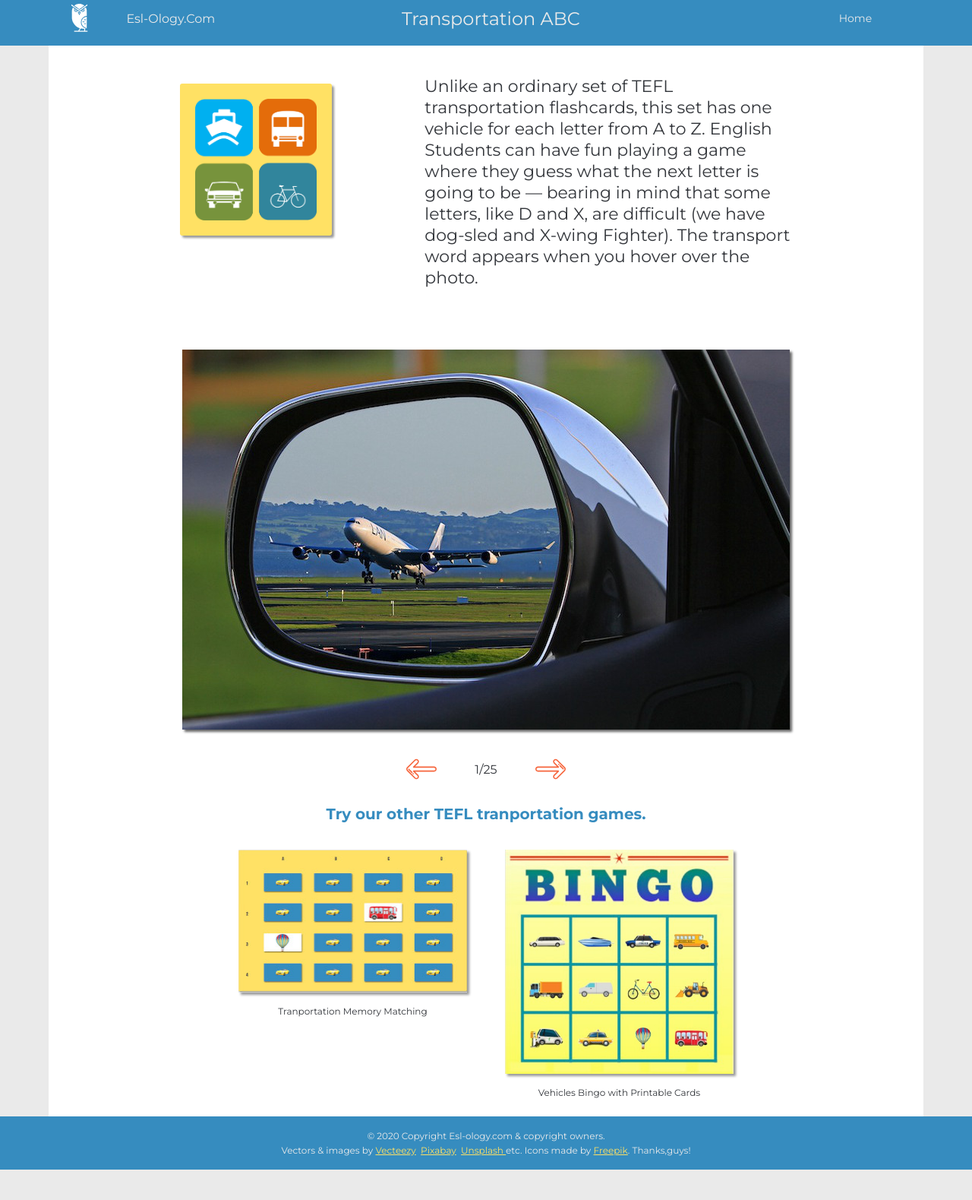
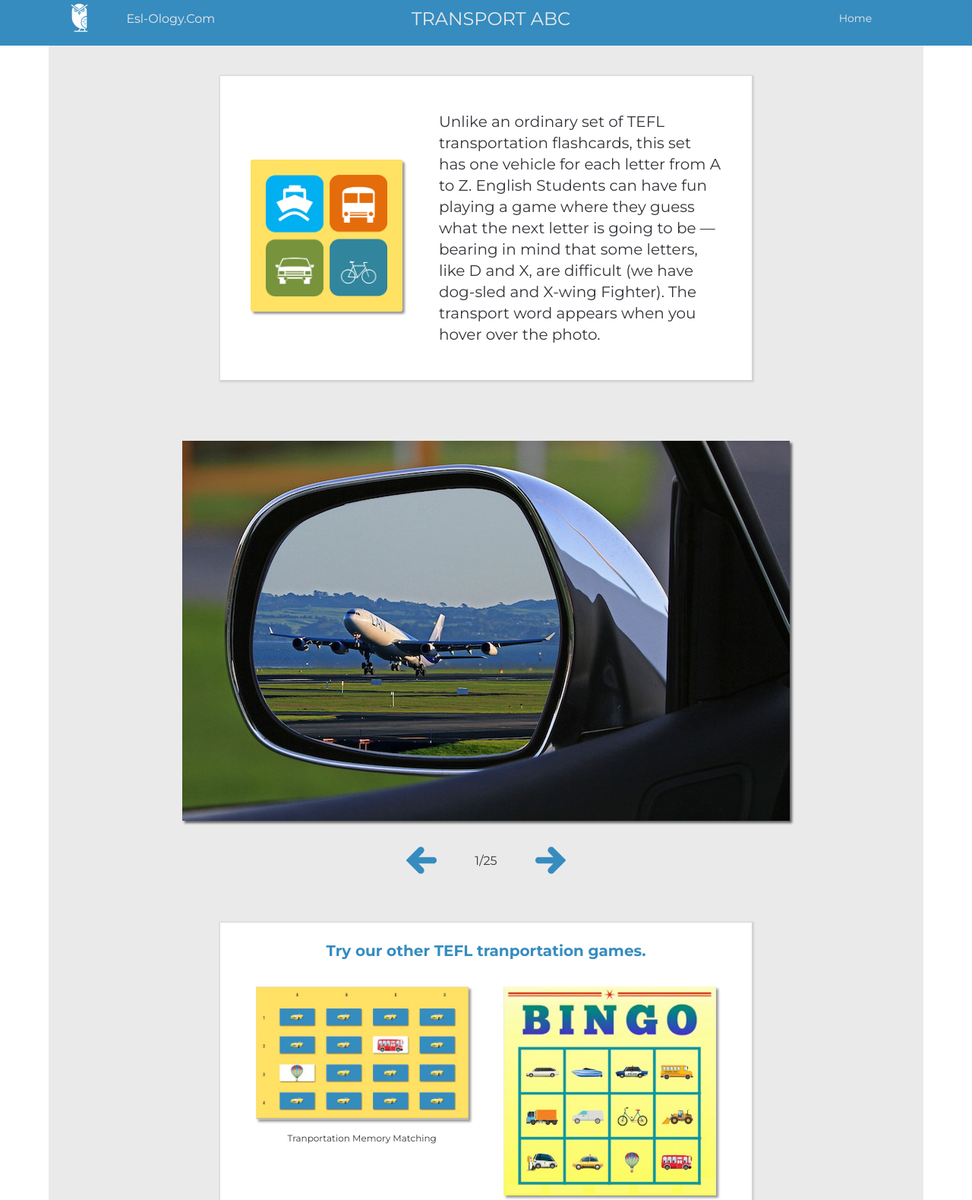
Before and after one commit to Dugsteer/Transport-Alphabet, a website: page index.html in a window 1280 px wide. Shown: the part 10-1589 px from the top of the page at 76% size. Before the commit the page ends 1549 px from the top, so only its background shows below. Drawn offline with Linux system fonts and the light colour scheme; files whose address does not match are found by name.

Commit message:
Added better buttons

```diff
--- a/index.html
+++ b/index.html
@@ -6,6 +6,9 @@
     <meta name="description" content="Fun, free  online transportation alphabet flashcards for learning English">
     <meta name="keywords" content="Transportation flashcards vehicles online">
     <title>Transportation A to Z Photo Flashcards</title>
+    <link rel="icon" type="image/png"
+    href="favicon.png";
+  />
     <link rel="stylesheet" href="./css/styles.css">
 </head>
 <body>
@@ -18,7 +21,7 @@
           </svg>    </a>
         <h3 class="nav-bar__title">Esl-Ology.Com</h3>
         <div class="nav-bar__title-page">
-      <span class="nav-bar__title-page-main" id="pageTitle">Transportation ABC</span>
+      <span class="nav-bar__title-page-main" id="pageTitle">TRANSPORT ABC</span>
     </div>
     <div class="nav-bar__links">
       <a href="index.html" class="nav-bar__link link3">Home</a>
@@ -46,15 +49,14 @@
       </div>
 
       <div class="buttons">
-        <svg class="buttons__icon" onclick="goBackwards()">
-            <use xlink:href="sprite2.svg#left-arrow">
-            </use>
-          </svg>
+        <div class="buttons__icon" onclick="goBackwards()">
+        <img class="buttons__icon-img arrow1" src="img/right-arrow.png" alt="">
+      </div>
         <p class="count" id="count">2/20</p>
-        <svg class="buttons__icon"  onclick="goForwards()">
-            <use xlink:href="sprite2.svg#right-arrow">
-            </use>
-          </svg>
+        <div class="buttons__icon" onclick="goForwards()">
+        <img class="buttons__icon-img arrow2" src="img/right-arrow.png" alt="">
+        </div>
+
     </div>
   </div>
 
@@ -94,10 +96,10 @@
           <p>© 2020 Copyright Esl-ology.com & copyright owners.</p>
           <p>Vectors & images
       by <a href="https://www.vecteezy.com">Vecteezy</a>&nbsp&nbsp<a href="https://pixabay.com">Pixabay</a>&nbsp&nbsp<a
-        href="https://unsplash.com">Unsplash </a>etc. Icons made by  <a href="https://www.flaticon.com/authors/freepik" title="Freepik">Freepik</a>. Thanks,guys!</p>
+        href="https://unsplash.com">Unsplash </a>. Icons made by <a href="https://icon54.com/" title="Pixel perfect">Pixel perfect</a> from <a href="https://www.flaticon.com/" title="Flaticon"> www.flaticon.com</a> Thanks,guys!</p>
     </div>
     </footer>
-    <div class="hidden">
+    <div class="hidden"><img src="sprite2.svg" style="display: none">
       <script>
 <!--//--><![CDATA[//><!--
 var images = new Array();
@@ -108,6 +110,7 @@ function preload(){
   }
 }
 preload(
+  "right-arrow.png",
   "img/aeroplane.jpg",
   "img/bike.jpg",
   "img/car.jpg",
--- a/sass/base/_base.scss
+++ b/sass/base/_base.scss
@@ -23,10 +23,10 @@ html {
 body {
   padding: 0;
   margin: 0;
-  background-color: $color-light-grey;
+  background-color: $color-white;
 
   @media only screen and (max-width:$bp-large){
-    background-color: #fff;
+    background-color: $color-light-grey;
    }
  }
 
@@ -36,7 +36,7 @@ body {
   display: grid;
   align-items: center;
   justify-content: center;
-  background-color: $color-white;
+  background-color: $color-light-grey;
   margin: 0 auto;
   grid-template-rows: 1
   3fr 3fr 3fr;
--- a/sass/components/_buttons.scss
+++ b/sass/components/_buttons.scss
@@ -15,11 +15,25 @@
         width: 4rem;
         margin: 0 5rem;
         justify-self: center;
-        fill: $color-orange;
-        &:hover {
-          fill: $color-yellow;
+
+        &:hover{
+            transform: scale(1.1);
+        }
+
+        &:active{
+            transform: translateY(2px);
+        }
+
+        &-img {
+            height: 100%;
+            width: 100%;
         }
       }
+
+      .arrow1 {
+          transform: scaleX(-1);
+      }
+
 
     // @media only screen and (max-width: $bp-medium){
     //     display: flex;
--- a/sass/components/_pages.scss
+++ b/sass/components/_pages.scss
@@ -1,12 +1,28 @@
 .pages {
     grid-row: 3/4;
-    width: 100%;
+    width: 700px;
+    height: 400px;
     display: flex;
     flex-direction:column;
     align-items: center;
+    justify-self: center;
+    margin: 4rem 0;
+    padding: 2rem 0rem;
+    background-color: #fff;
     justify-content: flex-start;
+    box-shadow: 1px 1px 2px 2px rgba(0, 0, 0, 0.1);
 
+    @media only screen and (max-width:$bp-large){
+        width: 600px;
+        height: 400px;
 
+       }
+    @media only screen and (max-width:$bp-small){
+        justify-content: center;
+        width: 400px;
+        height: 300px;
+
+       }
 
 &__text {
     margin-bottom: 3rem;
--- a/sass/layout/_wrapper.scss
+++ b/sass/layout/_wrapper.scss
@@ -13,32 +13,50 @@
 
 .introduction {
     grid-row: 1/2;
-    width: 70%;
+    width: 700px;
+    height: 400px;
+    background-color: #fff;
     justify-self: center;
     align-self: center;
     margin: 4rem 0;
+    padding: 1rem 4rem;
     display: flex;
     align-items: center;
     justify-content: space-between;
+    box-shadow: 1px 1px 2px 2px rgba(0, 0, 0, 0.1);
 
+    @media only screen and (max-width:$bp-large){
+        width: 600px;
+        height: 400px;
+
+       }
     @media only screen and (max-width:$bp-small){
-        flex-direction: column;
-        width: 100%;
+        justify-content: center;
+        width: 400px;
+        height: 300px;
+
        }
 
     &__img {
-        width: 17vw;
-        max-width: 200px;
-        height: 17vw;
-        max-height: 200px;
+        // width: 17vw;
+        width: 200px;
+        // height: 17vw;
+        height: 200px;
         background-color: $color-yellow;
         padding: 20px;
-        align-self: flex-start;
+        align-self: center;
         justify-self: flex-end;
-        margin-top: 1rem;
+        margin-top: 4rem;
         margin-bottom: 2rem;
         border-radius: 3px;
         box-shadow: 3px 3px 3px rgba(0,0,0, 0.4);
+
+        @media only screen and (max-width:$bp-large){
+           width: 150px;
+           height: 150px;
+           margin-right: 2rem;
+
+           }
 
         @media only screen and (max-width:$bp-small){
             display: none;
@@ -55,7 +73,7 @@
     }
 
     &__text p{
-        font-size: 2.2rem;
+        font-size: 2rem;
         line-height: 2.8rem;
     }
 }
```
Also changed, not shown: css/styles.css, favicon.png (added), img/right-arrow.png (added).
